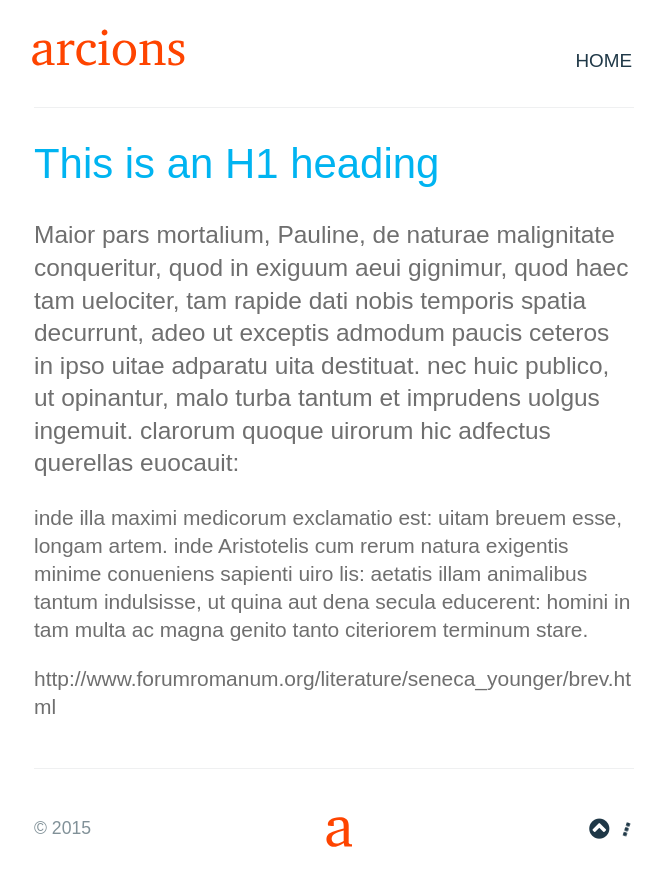
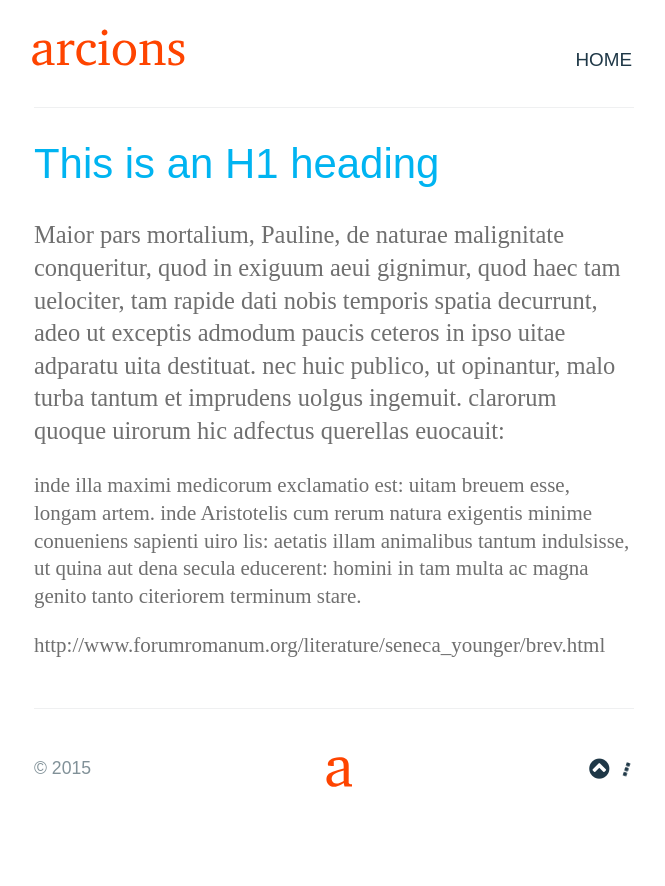
Before and after one commit to arcions/arcions.github.io, a Jekyll site: the page built from index.html, in a window 1280 px wide. Shown: the top 886 px of the page, without its empty margins (306-971 px from the left). Built offline with Jekyll 4.4.1, drawn with Linux system fonts in a browser that asks for light colours; nearby versions of some CDN libraries; some web fonts are replaced; Markdown is read by kramdown in place of the engine named in the settings.

Commit message:
Update main.css

```diff
--- a/stylesheets/main.css
+++ b/stylesheets/main.css
@@ -7,7 +7,8 @@ body {
   padding:0px 20px 20px;
   margin-left:auto;
   margin-right:auto;
-  font: 131%/1.33 'FiraBook', sans-serif;
+  /* font: 131%/1.33 'FiraBook', sans-serif; */
+  font: 131%/1.33 'Charter', serif;
   font-weight: 300;
   color: #6F6F6F;
   word-wrap: break-word;
@@ -25,16 +26,20 @@ body {
 /* body */
   @media screen and (min-width: 64em) {
     body {
-      font: 131%/1.33 'FiraBook', sans-serif; } }
+      /* font: 131%/1.33 'FiraBook', sans-serif; } } */
+      font: 131%/1.33 'Charter', serif; } }
   @media screen and (min-width: 42em) and (max-width: 64em) {
     body {
-      font: 120%/1.2 'FiraBook', sans-serif; } }
+      /* font: 120%/1.2 'FiraBook', sans-serif; } } */
+      font: 120%/1.2 'Charter', serif; } }
   @media screen and (max-width: 42em) {
     body {
-      font: 100%/1.1 'FiraBook', sans-serif; } }
+      /* font: 100%/1.1 'FiraBook', sans-serif; } } */
+      font: 100%/1.1 'Charter', serif; } }
 
 p {
-  font-family: 'FiraBook', sans-serif;
+  /* font-family: 'FiraBook', sans-serif; */
+  font-family: 'Charter', serif;
   font-weight: normal;
   font-style: normal;
   font-feature-settings: inherit;
@@ -49,7 +54,8 @@ p {
 }
 
 p.lead {
-  font-family: 'FiraExLig', sans-serif;
+  /* font-family: 'FiraExLig', sans-serif;
+  font-family: 'Charter', serif; */
   font-size: 1.53rem;
   font-feature-settings: "liga", "pnum", "cpsp", "case";
   text-rendering: optimizeLegibility;
@@ -58,7 +64,8 @@ p.lead {
 }
 
 p.lead em {
-  font-family: 'FiraExLigIt', sans-serif;
+  /* font-family: 'FiraExLigIt', sans-serif; */
+  font-family: 'CharterIt', serif;
   font-size: 1.53rem;
   font-feature-settings: "liga", "pnum", "cpsp", "case";
   text-rendering: optimizeLegibility;
@@ -67,7 +74,8 @@ p.lead em {
 }
 
 p.lead strong {
-  font-family: 'FiraBook', sans-serif;
+  /* font-family: 'FiraBook', sans-serif; */
+  font-family: 'CharterB', serif;
   font-size: 1.53rem;
   font-feature-settings: "liga", "pnum", "cpsp", "case";
   text-rendering: optimizeLegibility;
@@ -76,7 +84,8 @@ p.lead strong {
 }
 
 em {
-  font-family: 'FiraBookIt', sans-serif;
+  /* font-family: 'FiraBookIt', sans-serif; */
+  font-family: 'CharterIt', serif;
   font-weight: normal;
   font-style: normal;
   font-feature-settings: inherit;
@@ -91,14 +100,15 @@ em {
 }
 
 strong {
-  font-family: 'FiraMed', sans-serif;
+  /* font-family: 'FiraMed', sans-serif; */
+  font-family: 'CharterB', serif;
   font-weight: normal;
   font-style: normal;
   font-feature-settings: inherit;
   text-rendering: optimizeLegibility;
   -webkit-font-variant-ligatures: common-ligatures;
   font-variant-ligatures: common-ligatures;
-  -webkit-font-feature-settings: inherit;
+  -webkit-font-feature-settings: inherit;fira
   -moz-font-feature-settings: inherit;
   -moz-font-feature-settings: inherit;
   -ms-font-feature-settings: inherit;
```
